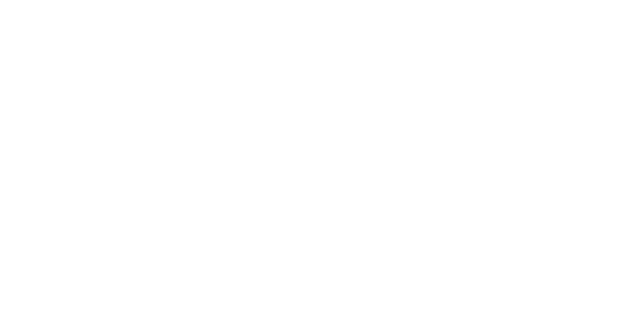
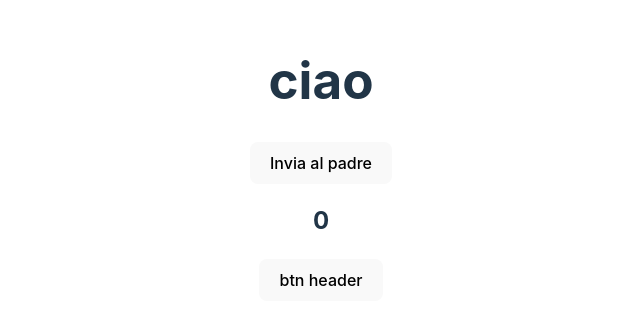
Before and after one commit to Domenico-lel/vite-boolflix, a Vue app: page / in a window 1280 px wide. Shown: the part 241-566 px from the top of the page, without its empty margins (319-959 px from the left). Built offline with nearby package versions, Linux system fonts and the light colour scheme.

Commit message:
add template

```diff
--- a/src/components/AppHeader.vue
+++ b/src/components/AppHeader.vue
@@ -1,7 +1,6 @@
 <script>
 import AppSearch from "./AppSearch.vue";
 import { store } from "../store";
-
 export default {
     name: "AppHeader",
     components: { AppSearch },
@@ -14,9 +13,17 @@
         testMess(parametro, num) {
             console.log("hey", parametro, num);
         },
+
         incrementa() {
             this.store.counter++;
         },
     },
 };
+
 </script>
+<template>
+    <AppSearch message="ciao" @eventodalfiglio="testMess" />
+    <h2>{{ store.counter }}</h2>
+    <button @click="incrementa">btn header</button>
+</template>
+<style scoped></style>
```
